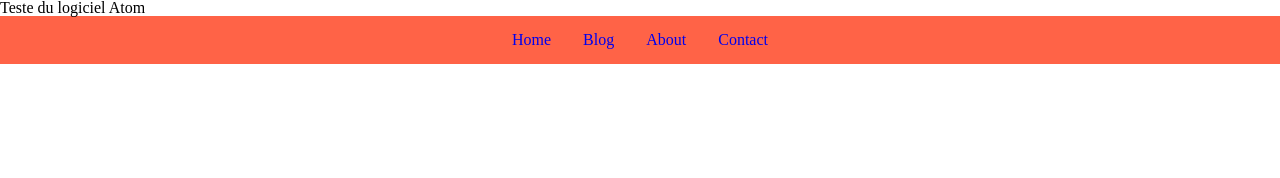
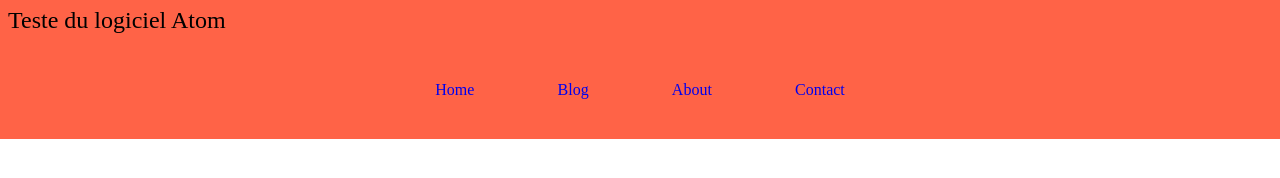
Before and after one commit to thierryvm/project-Html, a plain HTML site: page index.html in a window 1280 px wide. Drawn offline with Linux system fonts and the light colour scheme.

Commit message:
teste de VSCodium

```diff
--- a/index.html
+++ b/index.html
@@ -8,11 +8,11 @@
     <title>Atom</title>
 </head>
 <body>
-    <div class="title">
-        <h1>Teste du logiciel Atom</h1>
-    </div>
 
     <header>
+        <div class="title">
+            <h1>Teste du logiciel Atom</h1>
+        </div>
         <nav class="nav" role="navigation">
             <ul class="menu">
                 <li><a href="#">Home</a></li>
--- a/style.css
+++ b/style.css
@@ -47,6 +47,17 @@ table {
 	border-spacing: 0;
 }
 
+
+
+header div {
+    display: flex;
+    font-size: 1.5em;
+    justify-content: space-between;
+    align-items: center;
+    padding: 0.5rem;
+    background: tomato;
+}
+
 .nav ul{
     margin: 0;
     padding: 0;
@@ -55,7 +66,7 @@ table {
 }
 
 .nav a{
-    padding: 1em;
+    padding: 1.6rem;
     display: block;
     text-align: center;
     text-decoration: none;
@@ -70,3 +81,58 @@ table {
         flex-flow: column wrap;
     }
 }
+
+
+.nav .menu li{
+    display: flex;
+    flex-direction: row;
+    justify-content: center;
+    align-items: center;
+    margin: 0.5rem;
+    padding: 0.5rem;
+    background: tomato;
+    list-style: none;
+}
+
+
+.nav .menu li a{
+    padding: 1.6rem;
+    display: block;
+    text-align: center;
+    text-decoration: none;
+}
+
+
+.nav .menu li a:hover{
+    background: #fff;
+    color: #000;
+
+    @media(max-width: 450px){
+        background: tomato;
+        color: #fff;
+    }
+}
+
+
+.nav .menu li a:active{
+    background: tomato;
+    color: #fff;
+}
+
+
+.nav .menu li a:visited{
+    background: tomato;
+    color: #fff;
+}
+
+
+.nav .menu li a:focus{
+    background: tomato;
+    color: #fff;
+}
+
+
+.nav .menu li a:hover{
+    background: tomato;
+    color: #fff;
+}
```
Also changed, not shown: 1 other file.
